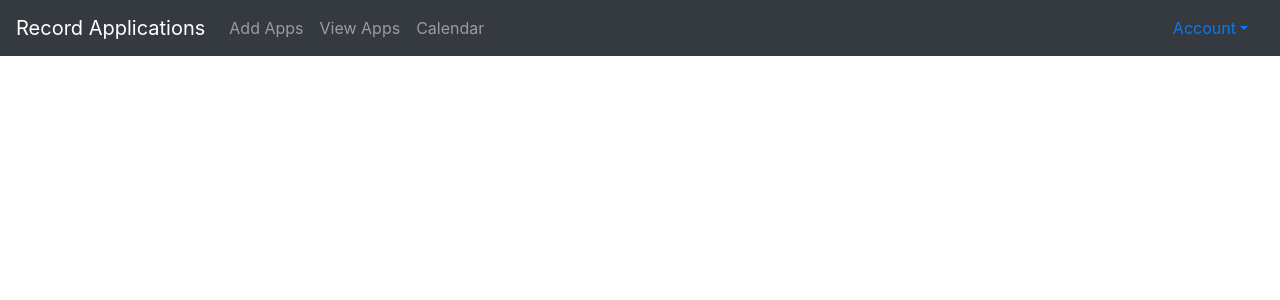
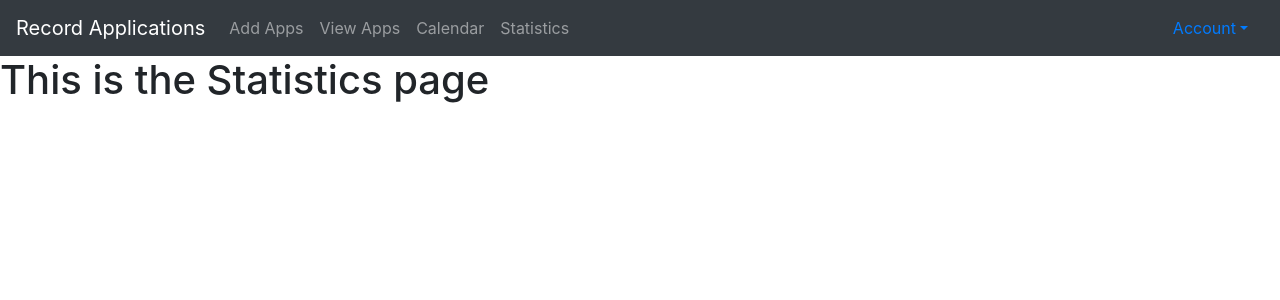
Before and after one commit to jbroomer/Record-Applications, a React (Create React App) app in the folder frontend/: page /statistics in a window 1280 px wide. Shown: the top 300 px of the page. Built offline with nearby package versions, Linux system fonts and the light colour scheme; the HTML template or start-up script is replaced by a standard one.

Commit message:
init Statistics page

```diff
--- a/frontend/src/App.js
+++ b/frontend/src/App.js
@@ -7,6 +7,7 @@ import Account from './components/Account'
 import Login from './components/Login'
 import Signup from './components/Signup'
 import Calendar from './components/Calendar'
+import Statistics from './components/Statistics'
 
 import 'bootstrap/dist/css/bootstrap.min.css';
 
@@ -36,6 +37,7 @@ const App = () => {
           <Route exact path="/add" render={() => <AddAppPage newName={newName} newURL={newURL} newLocation={newLocation} startPeriod={startPeriod} setNewName={setNewName} setNewURL={setNewURL} setNewLocation={setNewLocation} setStartPeriod={setStartPeriod} companies={companies} setCompanies={setCompanies} />} />
           <Route exact path="/view" render={() => <ViewAppPage companies={companies} setCompanies={setCompanies} key={companies.id}/>} />
           <Route exact path="/calendar" render={() => <Calendar />} />
+          <Route exact path="/statistics" render={() => <Statistics />} />
           <Route exact path="/login" render={() => <Login />} />
           <Route exact path="/signup" render={() => <Signup />} />
           <Route exact path="/account" render={() => <Account />} />
--- a/frontend/src/components/MyNavbar.js
+++ b/frontend/src/components/MyNavbar.js
@@ -12,6 +12,7 @@ const MyNavbar = () => {
             <Nav.Link href="/add">Add Apps</Nav.Link>
             <Nav.Link href="/view">View Apps</Nav.Link>
             <Nav.Link href="/calendar">Calendar</Nav.Link>
+            <Nav.Link href="/statistics">Statistics</Nav.Link>
             </Nav>
             <NavDropdown title="Account" id="basic-nav-dropdown">
                 <NavDropdown.Item href="/account">Account</NavDropdown.Item>
--- /dev/null
+++ b/frontend/src/components/Statistics.js
@@ -0,0 +1,11 @@
+import React from 'react'
+
+const Statistics = () => {
+    return (
+        <div>
+            <h1>This is the Statistics page</h1>
+        </div>
+    )
+}
+
+export default Statistics;
```
